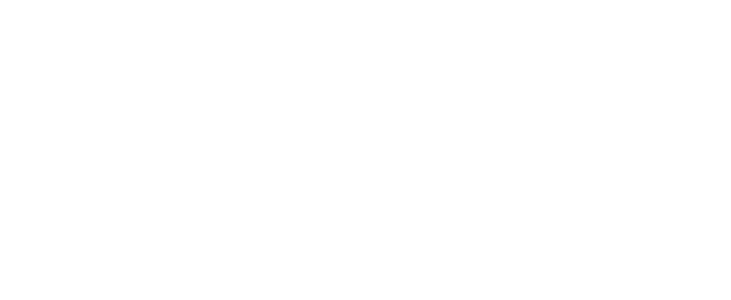
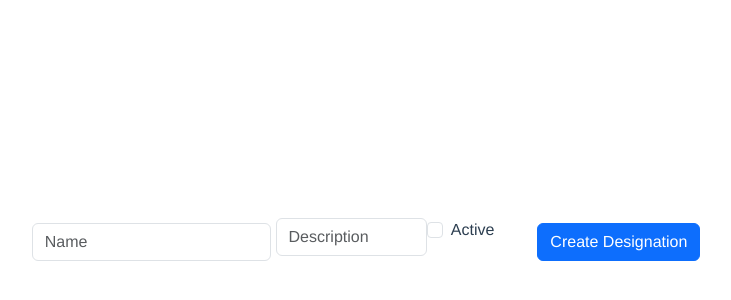
Before and after one commit to nandhu10jishnu/ExcerciseUI, a Vue app: page /designation in a window 1280 px wide. Before the commit this address had no page. Shown: the part 158-458 px from the top of the page, without its empty margins (255-986 px from the left). Built offline with nearby package versions, Linux system fonts and the light colour scheme.

Commit message:
designation design add

```diff
--- /dev/null
+++ b/src/components/createdesignation/CreateDesignation.js
@@ -0,0 +1,53 @@
+/* eslint-disable */
+import axios from "axios";
+//import store from "../../store/index";
+
+export default {
+  name: "CreateDesignation",
+  data() {
+    return {
+      //baseUrl: `${process.env.VUE_APP_HOSTED_URL}api/designation/`,                        // Hosted Url
+       baseUrl: `${process.env.VUE_APP_LOCAL_URL}api/designation/`,                       // Local Url
+      createname: {
+        name: "",
+        description:"",
+        active:"",
+      },
+      idtoken: "",
+      head: "",
+
+    };
+  },
+  async mounted() {
+   // this.idtoken = store.getters.getToken;
+    this.head = {
+        headers: {
+           // Authorization: "Bearer " + this.idtoken,
+            "Content-Type": "application/json",
+        },
+    };
+  },
+  methods: {
+    async saveUser() {
+          alert(this.createname);
+          await axios.post(this.baseUrl + `add`, this.createname, this.head
+          )
+              .then(res => {
+
+                  console.log("Designation  created successfully", res);
+
+                  alert("Designation created successfully.")
+              })
+              .catch(err => {
+
+                  console.log("error in creating Designation", err.response.data.detail);
+                  if (err.response.data.errors.DomainValidations[0].includes("Designation is already taken")) {
+                      alert("A User with same User designation already exists.");
+                  }
+                  else {
+                      alert(err.response.data.detail);
+                  }
+              })
+      }
+  },
+};
--- /dev/null
+++ b/src/components/createdesignation/CreateDesignation.vue
@@ -0,0 +1,47 @@
+<template>
+  <div class="center-container">
+    <div class="container">
+      <div class="col-4">
+        <input type="text" class="form-control" placeholder="Name" v-model="createname.name" maxlength="50"/>
+      </div>
+      <div>
+      <input type="text" class="form-control" placeholder="Description" v-model="createname.description" maxlength="50"/>
+      </div>
+      <div class="form-check">
+  <input class="form-check-input" type="checkbox" value="" id="flexCheckIndeterminate" v-model="createname.active">
+  <label class="form-check-label" for="flexCheckIndeterminate">
+    Active
+  </label>
+</div>
+
+      <div class="col-4">
+        <button type="button" class="btn btn-primary"  @click.prevent="saveUser">Create Designation</button>
+      </div>
+    </div>
+  </div>
+</template>
+  <script src="../createdesignation/CreateDesignation.js"></script>
+  <style>
+body {
+  display: flex;
+  justify-content: center;
+  align-items: center;
+  height: 100vh;
+  margin: 0;
+}
+
+.center-container {
+  display: flex;
+  justify-content: center;
+  align-items: center;
+}
+
+.container {
+  display: flex;
+}
+
+.col-4 {
+  flex: 1;
+  margin: 5px;
+}
+</style>
--- a/src/components/createexcercise/CreateExcercise.js
+++ b/src/components/createexcercise/CreateExcercise.js
@@ -4,11 +4,10 @@
 
 export default {
   name: "createExcercise",
-
   data() {
     return {
-      baseUrl: `${process.env.VUE_APP_HOSTED_URL}api/users/`,                        // Hosted Url
-     // baseUrl: `${process.env.VUE_APP_LOCAL_URL}api/users/`,                       // Local Url
+      //baseUrl: `${process.env.VUE_APP_HOSTED_URL}api/users/`,                        // Hosted Url
+      baseUrl: `${process.env.VUE_APP_LOCAL_URL}api/users/`,                       // Local Url
       createUser: {
         username: ""
       },
--- a/src/router/index.ts
+++ b/src/router/index.ts
@@ -2,7 +2,7 @@
 import createExcercise from "../components/createexcercise/CreateExcercise.vue";
 import loginExcersice from "../components/loginexcersice/LoginExcersice.vue"
 import registerExcersice from "../components/registerexcersice/RegisterExcersice.vue"
-
+import createDesignation from "../components/createdesignation/CreateDesignation.vue"
 const routes: Array<RouteRecordRaw> = [
   {
     path: '/',
@@ -20,6 +20,11 @@
     name: 'registerExcersice',
     component: registerExcersice
   },
+  {
+    path: '/designation',
+    name: 'createDesignation',
+    component: createDesignation
+  },
 
 ]
 
```
Also changed, not shown: 1 other file (tests, documents, lock files or other folders).
